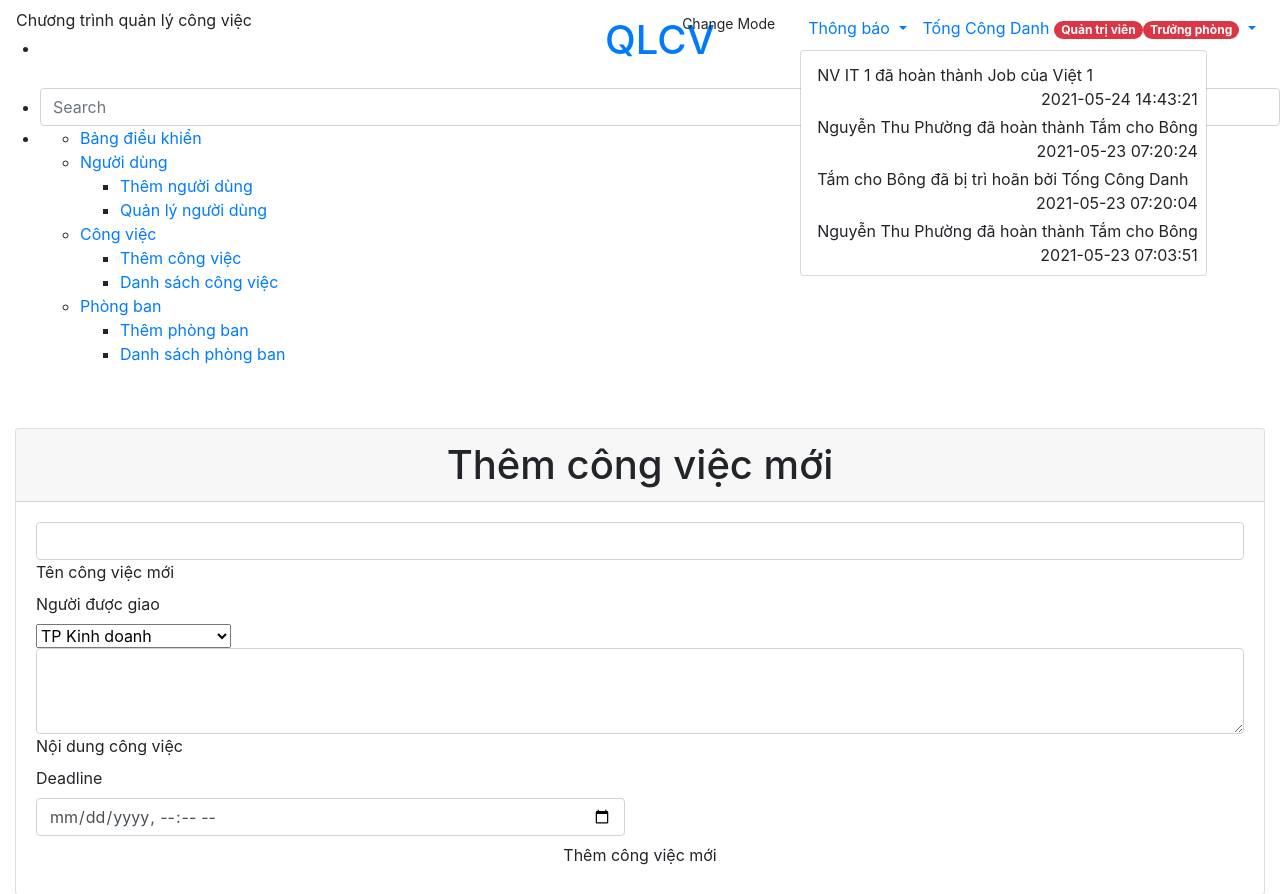
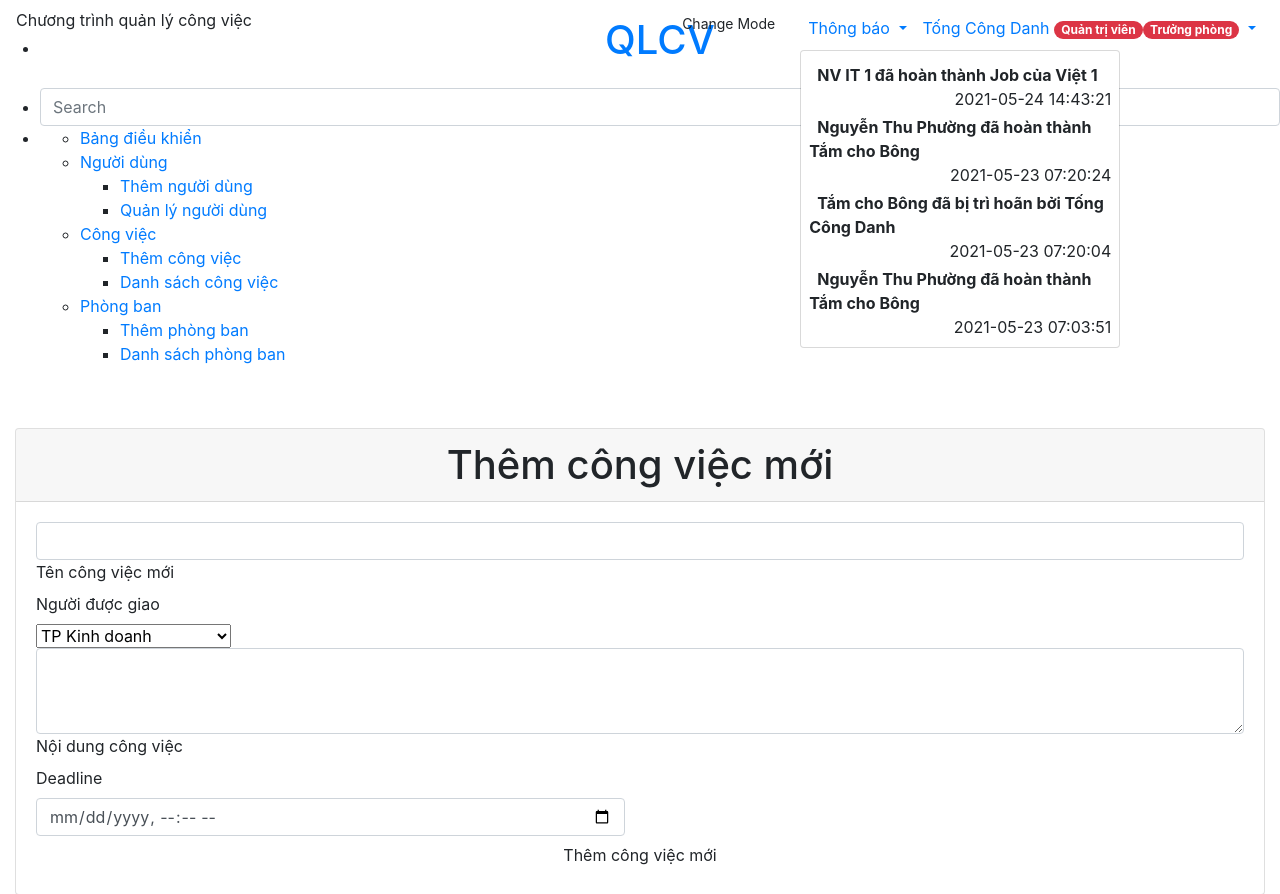
Before and after one commit to tongcongdanh6/projectweb2, a CodeIgniter app: page /projectweb2/index.php/task/add in a window 1280 px wide, after a click on "Thông báo". Shown: the top 894 px of the page. Run offline with CodeIgniter, Linux system fonts and the light colour scheme; a user stored in the database is signed in; data comes from the database, SQL or seed files in the repository; some libraries are stand-ins or nearby versions.

Commit message:
final lan 2

```diff
--- a/application/views/layout1.php
+++ b/application/views/layout1.php
@@ -13,6 +13,11 @@
   <!-- Material Design Bootstrap -->
   <link rel="stylesheet" href="<?= base_url() ?>public/css/mdb.min.css">
   <!-- Your custom styles (optional) -->
+  <style>
+    .navbar .notifications-nav .dropdown-menu {
+      width: 20rem;
+    }
+  </style>
 </head>
 
 <body class="fixed-sn white-skin">
@@ -27,7 +32,9 @@
         <!-- Logo -->
         <li class="logo-sn waves-effect py-3">
           <div class="text-center">
-            <a href="<?=base_url()?>" class="pl-0"><h1>QLCV</h1></a>
+            <a href="<?= base_url() ?>" class="pl-0">
+              <h1>QLCV</h1>
+            </a>
           </div>
         </li>
 
@@ -116,10 +123,10 @@
                     ?>
 
                     <?php if ($n['mark_read'] == 0) { ?><b><?php } ?>
+                      <p style="white-space: normal; margin-bottom: 0px">
                       <i class="fas fa-chart-line mr-2" aria-hidden="true"></i>
-                      <span>
-                        <?= $n["content"] ?>
-                      </span>
+                      <b><?= $n["content"] ?></b>
+                      </p>
                       <span class="float-right"><i class="far fa-clock" aria-hidden="true"></i>
                         <?php
                         echo date("Y-m-d H:i:s", strtotime($n["created_at"]));
--- a/application/views/task/add.php
+++ b/application/views/task/add.php
@@ -48,9 +48,11 @@
                                 <?php
                                 }
                             } else {
+                                foreach($department_staff_list as $k) {
                                 ?>
+                                    <option value=<?=$k['id']?>><?=$k['fullname']?></option>
                             <?php
-                            }
+                            }}
                             ?>
 
                         </select>
```
